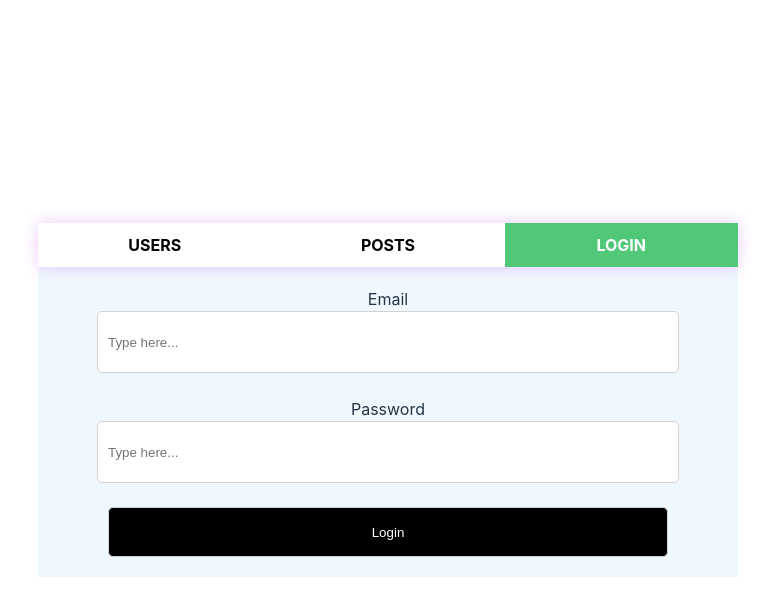
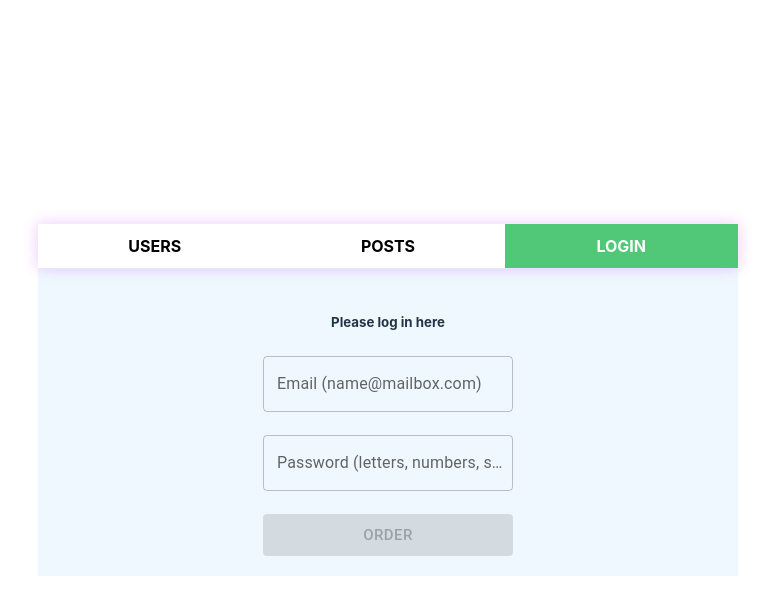
Before and after one commit to oleh-andrusiv/q, a React (Create React App) app: page / in a window 1280 px wide. Both pictures are taken after a click on the element "LOGIN". Shown: the top 616 px of the page, without its empty margins (252-1027 px from the left). Built offline with nearby package versions, Linux system fonts and the light colour scheme; no server answers.

Commit message:
Login component and loader to Posts added

```diff
--- a/src/components/Content/Login/LoginForm/LoginForm.css
+++ b/src/components/Content/Login/LoginForm/LoginForm.css
@@ -16,3 +16,12 @@ input {
     color: white;
     background-color: black;
   }
+
+  .checkout-form {
+    margin: 0 auto;
+    display: flex;
+    flex-direction: column;
+    justify-content: space-between;
+    width: 250px;
+    height: 200px;
+  }
--- a/src/components/Content/Login/LoginForm/LoginForm.jsx
+++ b/src/components/Content/Login/LoginForm/LoginForm.jsx
@@ -1,62 +1,116 @@
-import React, { useEffect } from "react";
+import React, { useState, useEffect } from "react";
+import { TextField, Button } from "@mui/material";
+import { Field, Form, Formik } from "formik";
+import { object, string } from "yup";
 import { useSelector, useDispatch } from "react-redux";
+
 import { publishLogin } from "../../../../features/login/loginSlice";
 
 import "./LoginForm.css";
 
+const initalValues = {
+    email: "",
+    password: ""
+  };
+
 const LoginForm = () => {
-//   const { login } = useSelector((store) => console.log(store.login));
-//   const { status } = useSelector((store) => store.posts);
-//   const { error } = useSelector((store) => store.posts);
+  const { status } = useSelector((store) => store.login);
+  const { error } = useSelector((store) => store.login);
+
+const [orderEmail, setOrderEmail] = useState('');
+const [orderPassword, setOrderPassword] = useState('');
+
+console.log(error)
+console.log(error)
 
 const dispatch = useDispatch();
 
-  const handleCreate = (event) => {
-    event.preventDefault();
-    dispatch(
-        publishLogin({
-        email: event.target.email.value,
-        password: event.target.password.value,
-      })
-    );
+    const collectFormData = (even) => {
+        even.preventDefault();
+
+        switch (even.target.name) {
+            case 'email': setOrderEmail(even.target.value);
+            break
+            case 'password': setOrderPassword(even.target.value);
+            break
+            default: console.log('Something went wrong with input values')
+        }
     };
-  // useEffect;
+
+    const loginSubmit = () => {
+
+        const loginData = {
+            "email": orderEmail,
+            "password": orderPassword
+        }
+
+        dispatch(publishLogin(loginData))
+    };
+
+    if (status === 'succeeded') {
         return (
             <div className="login">
-      <form action="#" onSubmit={handleCreate}>
-        <label>
-          Email
-          <br />
-          <input
-            type="text"
-            email="email"
-            placeholder="Type here..."
-            required
+                <h5>You were successfuly loged in</h5>
+            </div>
+        )
+    } else {
+        return (
+            <div className="login">
+                <h5>Please log in here</h5>
+                <div>
+                    <Formik
+                        initialValues={initalValues}
+                        validationSchema={object({
+                        email: string().required("Please enter email").email("Invalid email"),
+                        password: string()
+                            .required("Please enter password")
+                            .min(7, "password should be at least 7 characters long"),
+                        })}
+                        onSubmit={(values, formikHelpers) => {
+                        formikHelpers.resetForm();
+                        }}
+                    >
+                        {({ errors, isValid, touched, dirty }) => (
+                        <Form onChange={collectFormData} className='checkout-form'>
+                            <Field
+                                name="email"
+                                type="email"
+                                as={TextField}
+                                variant="outlined"
+                                color="primary"
+                                label="Email (name@mailbox.com)"
+                                autoComplete='off'
+                                error={Boolean(errors.email) && Boolean(touched.email)}
+                                helperText={Boolean(touched.email) && errors.email}
                             />
-        </label>
-        <br />
-        <br />
-        <label>
-          Password
-          <br />
-          <input
-            type="text"
-            password="password"
-            placeholder="Type here..."
-            required
+                            <Field
+                                name="password"
+                                type="password"
+                                as={TextField}
+                                variant="outlined"
+                                color="primary"
+                                label="Password (letters, numbers, signs)"
+                                autoComplete='off'
+                                error={Boolean(errors.password) && Boolean(touched.password)}
+                                helperText={Boolean(touched.password) && errors.password}
                             />
-        </label>
-        <br />
-        <br />
-        <input className="login_btn" value="Login" type="submit" />
-      </form>
-      {/* {login !== '' ? (
-        <h5>You were successfuly loged in</h5>
-      ) : (
-        <h5>Please log in here</h5>
-      )} */}
+                            <Button
+                                type="submit"
+                                variant="contained"
+                                color="primary"
+                                size="large"
+                                onClick={loginSubmit}
+                                disabled={!isValid || !dirty}
+                            >
+                                Order
+                            </Button>
+                        </Form>
+                        )}
+                    </Formik>
                 </div>
-  );
+            </div>
+        )
+    }
 };
 
 export default LoginForm;
--- a/src/components/Content/Posts/PostsList/PostsList.jsx
+++ b/src/components/Content/Posts/PostsList/PostsList.jsx
@@ -1,6 +1,8 @@
 import React, { useEffect } from "react";
 import { useSelector, useDispatch } from "react-redux";
 import { fetchPosts } from "../../../../features/posts/postsSlice";
+import { CircularProgress } from '@mui/material'
+
 import SinglePost from "./SinglePost/SinglePost";
 
 import "./PostsList.css";
@@ -17,6 +19,8 @@ const PostsList = () => {
       dispatch(fetchPosts());
     }
   }, [status, dispatch]);
+
+  if (status === 'succeesed') {
     return (
       <div className="posts_list">
         {posts.map((post) => {
@@ -31,7 +35,13 @@ const PostsList = () => {
           );
         })}
       </div>
-  );
+    )
+  } else {
+    return (
+      <CircularProgress className="posts_loader"/>
+    )
+  }
+
 };
 
 export default PostsList;
--- a/src/components/Content/Posts/PostsList/SinglePost/SinglePost.jsx
+++ b/src/components/Content/Posts/PostsList/SinglePost/SinglePost.jsx
@@ -3,7 +3,6 @@ import React from "react";
 import "./SinglePost.css";
 
 function SinglePost({ color, name, pantone, year }) {
-  console.log(typeof color)
   return (
     <div className="single-post">
       <div className="single-post_color" style={{backgroundColor: `${color}`}}>
--- a/src/features/login/loginSlice.js
+++ b/src/features/login/loginSlice.js
@@ -3,11 +3,9 @@ import axios from "axios";
 import { API_BASE_URL } from "../../utils/API";
 
 const initialData = {
-  email: '',
-  password: '',
   status: "idle", // 'idle' | 'loading' | 'succeeded' | 'failed'
   error: null,
-  login: ''
+//   login: ''
 };
 
 export const publishLogin = createAsyncThunk(
--- a/src/store/index.js
+++ b/src/store/index.js
@@ -4,6 +4,7 @@ import themeReducer from "../features/theme/themeSlice";
 import tabsReducer from "../features/tabs/tabsSlice";
 import userReducer from "../features/users/usersSlice";
 import postReducer from "../features/posts/postsSlice";
+import loginReducer from '../features/login/loginSlice';
 
 export const store = configureStore({
   reducer: {
@@ -11,5 +12,6 @@ export const store = configureStore({
     tabs: tabsReducer,
     users: userReducer,
     posts: postReducer,
+    login: loginReducer
   },
 });
```
Also changed, not shown: package.json (+13 -2 lines), src/features/posts/postsSlice.js (+0 -23 lines), 1 other file (tests, documents, lock files or other folders). Lines whose indentation alone changed are shown as unchanged.
